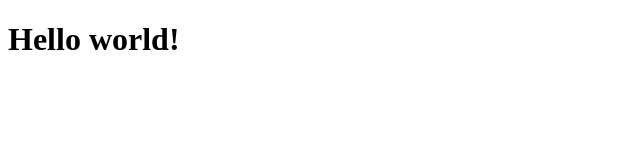
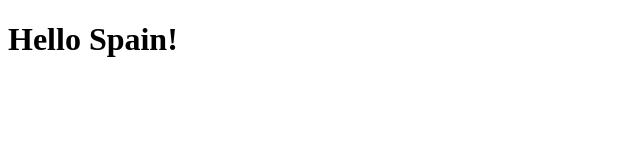
Before and after one commit to SiarheiRaboi/project, a plain HTML site: page index.html in a window 1280 px wide. Shown: the full height of the page, 0-640 px from the left. Drawn offline with Linux system fonts and the light colour scheme.

Commit message:
change spain

```diff
--- a/index.html
+++ b/index.html
@@ -6,6 +6,6 @@
     <title>Git test</title>
 </head>
 <body>
-    <h1>Hello world!</h1>
+    <h1>Hello Spain!</h1>
 </body>
 </html>
```
